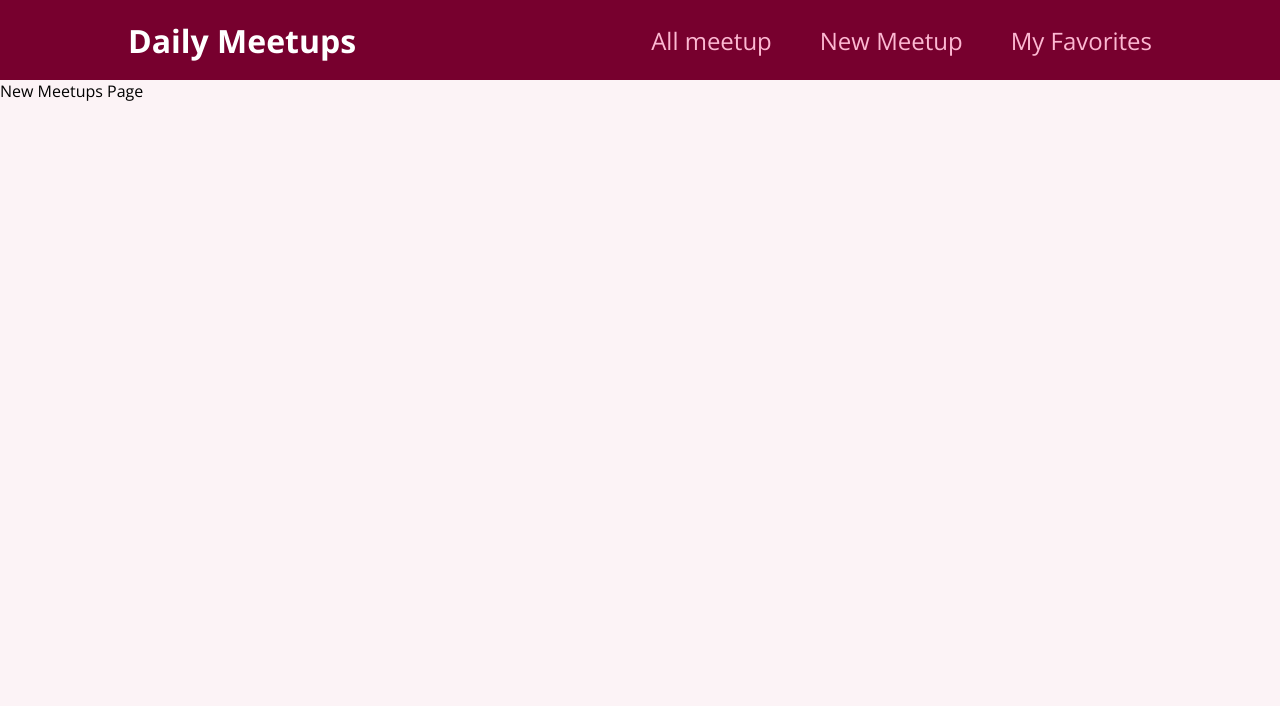
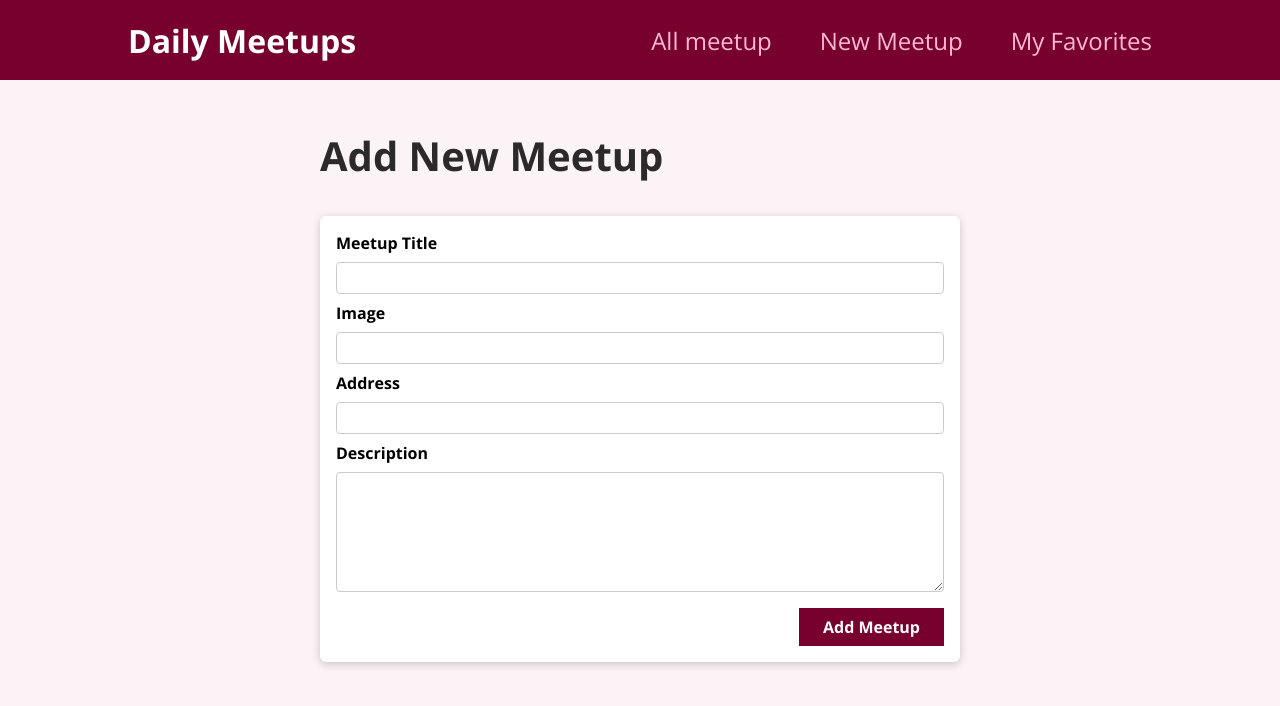
Before and after one commit to Saheedatt/Meetups-app, a React (Create React App) app: page /new-meetup in a window 1280 px wide. Shown: the top 706 px of the page. Built offline with nearby package versions, Linux system fonts and the light colour scheme.

Commit message:
Sixth commit

```diff
--- a/src/App.js
+++ b/src/App.js
@@ -3,19 +3,19 @@
 import AllMeetupsPage from "./pages/AllMeetups.js";
 import NewMeetupsPage from "./pages/NewMeetups";
 import FavoritesPage from "./pages/Favorites";
-import FirstNavigation from "./components/layoutt/FirstNavigation.js";
+import Layout from "./components/layoutt/Layout.js";
 
 function App() {
 
   return (
-    <div>
-      <FirstNavigation />
+    <Layout>
+
     <Routes>
       <Route path="/" element={<AllMeetupsPage />}/>
       <Route path="/new-meetup" element={<NewMeetupsPage />}/>
       <Route path="/favorites" element={<FavoritesPage />} />
         </Routes>
-    </div>
+    </Layout>
   );
 }
 
--- a/src/components/layoutt/Layout.js
+++ b/src/components/layoutt/Layout.js
@@ -0,0 +1,12 @@
+import FirstNavigation from './FirstNavigation';
+import classes from './Layout.module.css';
+function Layout(props){
+    return(
+        <div>
+            <FirstNavigation />
+            <main className={classes.main}>{props.children}</main>
+        </div>
+    );
+
+}
+export default Layout;
--- /dev/null
+++ b/src/components/meetups/NewMeetupForm.js
@@ -0,0 +1,54 @@
+import {useRef} from 'react';
+import Card from "../ui/Card";
+import classes from './NewMeetupForm.module.css';
+function NewMeetupForm(props){
+    const titleInputRef= useRef();
+    const imageInputRef= useRef();
+    const addressInputRef= useRef();
+    const descriptionInputRef= useRef();
+
+
+    function submitHandler(event){
+        event.preventDefault();
+
+        const enteredTitle=titleInputRef.current.value;
+        const enteredImage=imageInputRef.current.value;
+        const enteredAddress=addressInputRef.current.value;
+        const enteredDescription=descriptionInputRef.current.value;
+
+        const meetupData={
+            title: enteredTitle,
+            image: enteredImage,
+            address: enteredAddress,
+            description: enteredDescription,
+        };
+
+        props.onAddMeetup(meetupData);
+    }
+   return(
+    <Card>
+        <form className={classes.form} onSubmit={submitHandler}>
+            <div className={classes.control}>
+                <label htmlFor="title">Meetup Title</label>
+                <input type='text' required id='title' ref={titleInputRef}></input>
+            </div>
+            <div className={classes.control}>
+                <label htmlFor="image">Image</label>
+                <input type='url' required id='image' ref={imageInputRef}></input>
+            </div>
+            <div className={classes.control}>
+                <label htmlFor="address">Address</label>
+                <input type='text' required id='address' ref={addressInputRef}></input>
+            </div>
+            <div className={classes.control}>
+                <label htmlFor="description">Description</label>
+               <textarea id='description' required rows='5' ref={descriptionInputRef}></textarea>
+            </div>
+            <div className={classes.actions}>
+                <button>Add Meetup</button>
+            </div>
+        </form>
+    </Card>
+   );
+}
+export default NewMeetupForm;
--- /dev/null
+++ b/src/components/meetups/NewMeetupForm.module.css
@@ -0,0 +1,43 @@
+.form{
+    padding: 1rem;
+}
+
+.control{
+    margin-bottom: 0.5rem;
+}
+
+.control label{
+    display: block;
+    font-weight: bold;
+    margin-bottom: 0.5rem;
+}
+
+.control input, .control textarea{
+    display:block;
+    font: inherit;
+    border-radius: 4px;
+    border: 1px solid #ccc;
+    padding: 0.25rem;
+    width: 100%;
+}
+
+.actions{
+    margin-top: 1rem;
+    text-align: right;
+}
+
+.actions button{
+    font: inherit;
+    cursor: pointer;
+    background-color: #77002e;
+    color: white;
+    padding: 0.5rem 1.5rem;
+    border: 1px solid #77002e;
+    border: 4px;
+    font-weight: bold;
+}
+
+.actions button:hover,  .actions button:active{
+    background-color: #a50e48;
+    border-color:#a50e48;
+}
--- a/src/pages/NewMeetups.js
+++ b/src/pages/NewMeetups.js
@@ -1,6 +1,13 @@
+import NewMeetupForm from "../components/meetups/NewMeetupForm";
+
 function NewMeetupsPage(){
+    function addMeetupHandler(meetupData){
+        fetch('');
+    }
     return(
-    <div>New Meetups Page</div>
+    <section> <h1>Add New Meetup</h1>
+    <NewMeetupForm onAddMeetup={addMeetupHandler}/>
+    </section>
     );
 }
 export default NewMeetupsPage;
```
